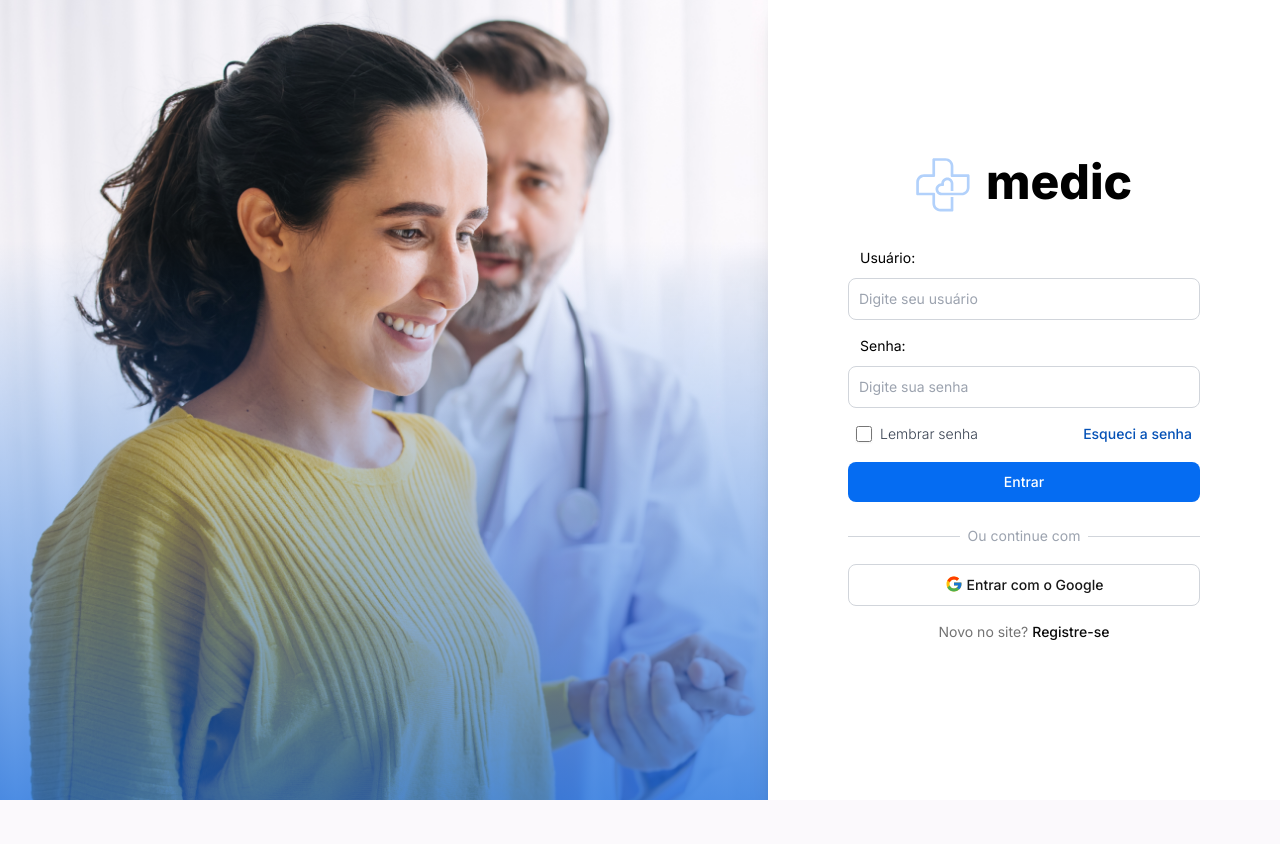
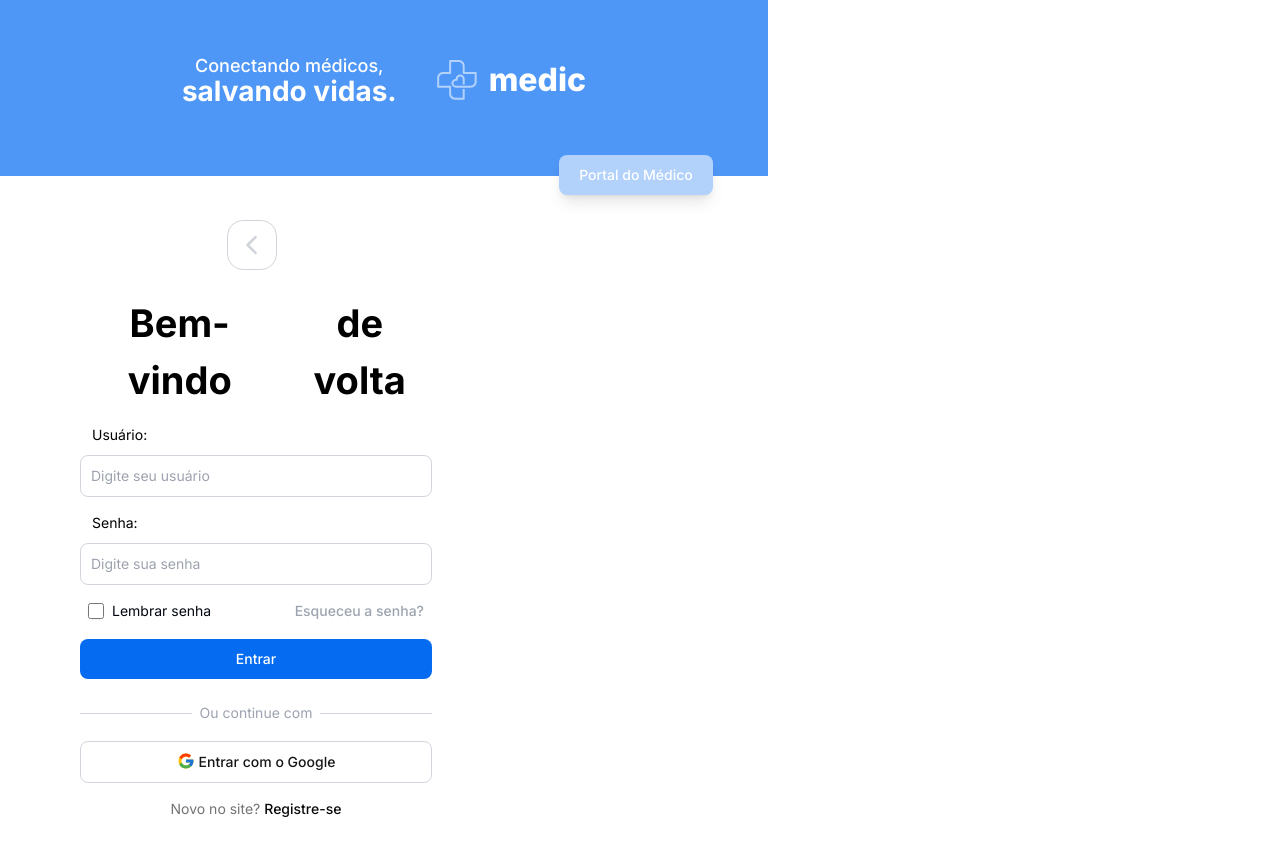
Before and after one commit to Marcos-Auguusto/medic_search, a Django app: page /login-patient/ in a window 1280 px wide. Before the commit the page ends 800 px from the top, so only its background shows below. Run offline with Django 4.2, Linux system fonts and the light colour scheme; some web fonts are replaced.

Commit message:
Add/ new color to tailwind.config.js and update login page layout

```diff
--- a/medicSearch/static/css/output.css
+++ b/medicSearch/static/css/output.css
@@ -694,6 +694,11 @@ video {
   margin-right: 1rem;
 }
 
+.mx-\[32px\] {
+  margin-left: 32px;
+  margin-right: 32px;
+}
+
 .-mb-1 {
   margin-bottom: -0.25rem;
 }
@@ -726,10 +731,18 @@ video {
   margin-bottom: 2.25rem;
 }
 
+.mb-\[-10px\] {
+  margin-bottom: -10px;
+}
+
 .mb-\[10px\] {
   margin-bottom: 10px;
 }
 
+.me-2 {
+  margin-inline-end: 0.5rem;
+}
+
 .me-3 {
   margin-inline-end: 0.75rem;
 }
@@ -754,6 +767,10 @@ video {
   margin-right: 0.5rem;
 }
 
+.mr-6 {
+  margin-right: 1.5rem;
+}
+
 .mr-7 {
   margin-right: 1.75rem;
 }
@@ -778,6 +799,10 @@ video {
   margin-top: 0.5rem;
 }
 
+.mt-24 {
+  margin-top: 6rem;
+}
+
 .mt-4 {
   margin-top: 1rem;
 }
@@ -790,30 +815,38 @@ video {
   margin-top: 1.5rem;
 }
 
+.mt-7 {
+  margin-top: 1.75rem;
+}
+
 .mt-8 {
   margin-top: 2rem;
 }
 
+.mt-\[-14px\] {
+  margin-top: -14px;
+}
+
 .mt-\[10px\] {
   margin-top: 10px;
 }
 
+.mt-\[155px\] {
+  margin-top: 155px;
+}
+
 .mt-\[18px\] {
   margin-top: 18px;
 }
 
+.mt-\[220px\] {
+  margin-top: 220px;
+}
+
 .mt-\[26px\] {
   margin-top: 26px;
 }
 
-.mr-6 {
-  margin-right: 1.5rem;
-}
-
-.mr-\[25px\] {
-  margin-right: 25px;
-}
-
 .block {
   display: block;
 }
@@ -862,6 +895,10 @@ video {
   height: 1rem;
 }
 
+.h-44 {
+  height: 11rem;
+}
+
 .h-5 {
   height: 1.25rem;
 }
@@ -870,10 +907,18 @@ video {
   height: 1.5rem;
 }
 
+.h-7 {
+  height: 1.75rem;
+}
+
 .h-9 {
   height: 2.25rem;
 }
 
+.h-\[40px\] {
+  height: 40px;
+}
+
 .h-\[449px\] {
   height: 449px;
 }
@@ -942,6 +983,10 @@ video {
   width: 16rem;
 }
 
+.w-7 {
+  width: 1.75rem;
+}
+
 .w-\[507px\] {
   width: 507px;
 }
@@ -1158,6 +1199,10 @@ video {
   border-radius: 0.25rem;
 }
 
+.rounded-2xl {
+  border-radius: 1rem;
+}
+
 .rounded-3xl {
   border-radius: 1.5rem;
 }
@@ -1283,9 +1324,18 @@ video {
   background-color: rgb(5 108 242 / var(--tw-bg-opacity));
 }
 
+.bg-btn-100\/70 {
+  background-color: rgb(5 108 242 / 0.7);
+}
+
 .bg-btn-200 {
   --tw-bg-opacity: 1;
   background-color: rgb(4 81 182 / var(--tw-bg-opacity));
+}
+
+.bg-btn-light-300 {
+  --tw-bg-opacity: 1;
+  background-color: rgb(178 209 251 / var(--tw-bg-opacity));
 }
 
 .bg-colorBlue-100 {
@@ -1488,6 +1538,18 @@ video {
   line-height: 1;
 }
 
+.text-\[28px\] {
+  font-size: 28px;
+}
+
+.text-\[32px\] {
+  font-size: 32px;
+}
+
+.text-\[38px\] {
+  font-size: 38px;
+}
+
 .text-base {
   font-size: 1rem;
   line-height: 1.5rem;
@@ -1519,6 +1581,10 @@ video {
   font-weight: 500;
 }
 
+.font-normal {
+  font-weight: 400;
+}
+
 .font-semibold {
   font-weight: 600;
 }
@@ -1555,6 +1621,11 @@ video {
   color: rgb(5 108 242 / var(--tw-text-opacity));
 }
 
+.text-gray-300 {
+  --tw-text-opacity: 1;
+  color: rgb(209 213 219 / var(--tw-text-opacity));
+}
+
 .text-gray-400 {
   --tw-text-opacity: 1;
   color: rgb(156 163 175 / var(--tw-text-opacity));
@@ -1578,6 +1649,11 @@ video {
 .text-gray-900 {
   --tw-text-opacity: 1;
   color: rgb(17 24 39 / var(--tw-text-opacity));
+}
+
+.text-gray-950 {
+  --tw-text-opacity: 1;
+  color: rgb(3 7 18 / var(--tw-text-opacity));
 }
 
 .text-green-800 {
@@ -1980,12 +2085,66 @@ video {
 }
 
 @media (min-width: 768px) {
+  .md\:relative {
+    position: relative;
+  }
+
+  .md\:mx-20 {
+    margin-left: 5rem;
+    margin-right: 5rem;
+  }
+
+  .md\:ml-10 {
+    margin-left: 2.5rem;
+  }
+
+  .md\:ml-2 {
+    margin-left: 0.5rem;
+  }
+
+  .md\:mr-0 {
+    margin-right: 0px;
+  }
+
+  .md\:mt-0 {
+    margin-top: 0px;
+  }
+
+  .md\:mt-14 {
+    margin-top: 3.5rem;
+  }
+
+  .md\:mt-6 {
+    margin-top: 1.5rem;
+  }
+
   .md\:block {
     display: block;
   }
+
+  .md\:flex {
+    display: flex;
+  }
+
+  .md\:flex-row {
+    flex-direction: row;
+  }
+
+  .md\:items-center {
+    align-items: center;
+  }
+
+  .md\:justify-center {
+    justify-content: center;
+  }
 }
 
 @media (min-width: 1024px) {
+  .lg\:mx-20 {
+    margin-left: 5rem;
+    margin-right: 5rem;
+  }
+
   .lg\:mx-28 {
     margin-left: 7rem;
     margin-right: 7rem;
@@ -2014,6 +2173,14 @@ video {
 
   .lg\:w-1\/4 {
     width: 25%;
+  }
+
+  .lg\:w-2\/5 {
+    width: 40%;
+  }
+
+  .lg\:w-3\/5 {
+    width: 60%;
   }
 
   .lg\:w-auto {
--- a/medicSearch/templates/auth/login.html
+++ b/medicSearch/templates/auth/login.html
@@ -20,33 +20,83 @@
     <link rel="stylesheet" href="{% static 'css/output.css' %}" />
   </head>
   <body>
-    <div class="w-screen h-screen flex">
+    <span class="absolute z-50 w-full flex justify-center mt-[155px]">
+      <button
+        type="button"
+        class="text-white bg-btn-light-300 focus:outline-none focus:ring-4 focus:ring-btn-light-200 focus:bg-btn-light-500 hover:bg-btn-light-500 shadow-lg shadow-sky-700-200/70 font-inter font-medium rounded-lg text-sm px-5 py-2.5 text-center me-2 mb-2"
+      >
+        Portal do Médico
+      </button>
+    </span>
+    <div class="w-screen h-screen flex flex-col">
       <!-- imagem lado esquerdo -->
-      <div class="w-3/5">
+      <div class="absolute flex justify-center lg:w-3/5">
+        <div class="absolute w-full flex justify-center md:flex md:items-center">
+          <div
+            class="flex flex-col text-center z-30 font-inter text-white mt-7 md:mt-6"
+          >
+            <span class="font-medium text-lg mb-[-10px]"
+              >Conectando médicos,</span
+            >
+            <span class="font-bold text-[28px]">salvando vidas.</span>
+          </div>
+          <!-- logo -->
+          <div class="absolute z-30 mr-6 mt-24 md:mt-14 md:mr-0 md:relative md:ml-10">
+            <div class="flex items-center mb-9">
+              <img
+                class="h-[40px] text-white"
+                src="{% static 'img\logo.svg' %}"
+                alt="Logo"
+              />
+              <span
+                class="font-inter font-extrabold text-white text-[32px] ml-3"
+                >medic</span
+              >
+            </div>
+          </div>
+        </div>
+        <div class="relative w-screen h-44 bg-btn-100/70 z-20"></div>
         <div
-          class="w-3/5 h-full bg-gradient-to-t from-bgPrimary-50/70 to-transparent to-70% z-10 absolute blend-multiply"
+          class="hidden w-3/5 h-full bg-gradient-to-t from-bgPrimary-50/70 to-transparent to-70% z-10 absolute blend-multiply"
         ></div>
         <div
-          class="w-full h-full bg-cover bg-center z-0 relative"
+          class="hidden w-full h-full bg-cover bg-center z-0 relative"
           style="
             background-image: url('{% static 'img/paciente-medico.png' %}');
           "
         ></div>
       </div>
       <!-- formulario lado direito -->
-      <form method="POST" class="bg-white w-2/5 shadow-xl z-20">
-        <div class="h-full flex flex-col justify-center mx-20">
+      <form method="POST" class="bg-white w-full lg:w-2/5 mt-[220px]">
+        <div class="flex justify-center">
+          <button
+            type="button"
+            class="text-gray-300 border border-gray-300 hover:border-gray-400 hover:text-gray-400 focus:outline-none font-medium rounded-2xl text-sm p-2.5 text-center inline-flex items-center me-2"
+          >
+            <svg
+              class="w-7 h-7"
+              xmlns="http://www.w3.org/2000/svg"
+              viewBox="0 0 16 16"
+            >
+              <path
+                fill="currentColor"
+                fill-rule="evenodd"
+                d="M10.53 2.97a.75.75 0 0 1 0 1.06L6.56 8l3.97 3.97a.75.75 0 1 1-1.06 1.06l-4.5-4.5a.75.75 0 0 1 0-1.06l4.5-4.5a.75.75 0 0 1 1.06 0"
+                clip-rule="evenodd"
+              />
+            </svg>
+            <span class="sr-only">Voltar</span>
+          </button>
+        </div>
+        <div
+          class="h-full flex flex-col justify-center mx-[32px] md:mx-20 lg:mx-20"
+        >
           {% csrf_token %}
-          <!-- logo -->
-          <a href="/" class="flex justify-center mb-9">
-            <img
-              class="h-[54px]"
-              src="{% static 'img\logo.svg' %}"
-              alt="Logo"
-            />
-            <span class="font-inter font-extrabold text-5xl ml-4">medic</span>
-          </a>
           <!-- form -->
+          <div class="flex flex-col font-inter font-bold text-[38px] text-center mb-4 md:flex-row md:justify-center">
+            <span>Bem-vindo</span>
+            <span class="mt-[-14px] md:mt-0 md:ml-2">de volta</span>
+          </div>
           <label class="font-inter text-sm mb-[10px] ml-3"
             >{{ form.username.label}}</label
           >
@@ -59,14 +109,23 @@
             class="flex items-center justify-between font-inter font-light mt-4 mx-2"
           >
             <div class="flex items-start">
-            <div class="flex items-center space-x-2">
-              <input type="checkbox" id="example1" class="h-4 w-4 rounded outline-none border-2 border-gray-300 text-primary-600 shadow-sm focus:border-primary-300 focus:ring focus:ring-primary-200 focus:ring-opacity-50 focus:ring-offset-0 disabled:cursor-not-allowed disabled:text-gray-400" />
-              <label for="example1" class="text-sm font-inter font-light text-gray-700">Lembrar senha</label>
+              <div class="flex items-center space-x-2">
+                <input
+                  type="checkbox"
+                  id="example1"
+                  class="h-4 w-4 rounded-md border border-gray-300 text-primary-600 shadow-sm focus:rounded-md focus:border-primary-300 focus:ring focus:ring-primary-200 focus:ring-opacity-50 focus:ring-offset-0 disabled:cursor-not-allowed disabled:text-gray-400"
+                />
+                <label
+                  for="example1"
+                  class="text-sm font-inter font-normal text-gray-950"
+                  >Lembrar senha</label
+                >
+              </div>
             </div>
-
-            </div>
-            <a href="#" class="text-sm font-medium text-btn-200 hover:underline"
-              >Esqueci a senha</a
+            <a
+              href="#"
+              class="text-sm font-inter font-medium text-gray-400 hover:underline"
+              >Esqueceu a senha?</a
             >
           </div>
           <!-- alert messages -->
--- a/tailwind.config.js
+++ b/tailwind.config.js
@@ -35,6 +35,7 @@ module.exports = {
           100: '#e6f0fe',
           200: '#dae9fd',
           300: '#b2d1fb',
+          500: '#86B5F6',
         },
         shadowPrimary: {
           900: 'rgba(136, 163, 220, 1)',
```
Also changed, not shown: other parts of medicSearch/static/css/output.css (+33 -12 lines), 1 other file.
